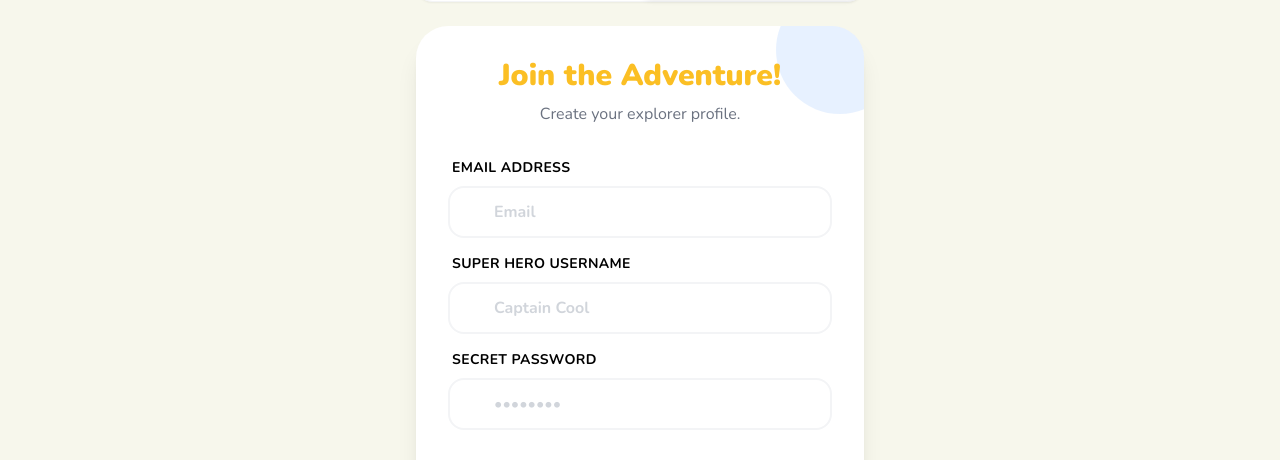
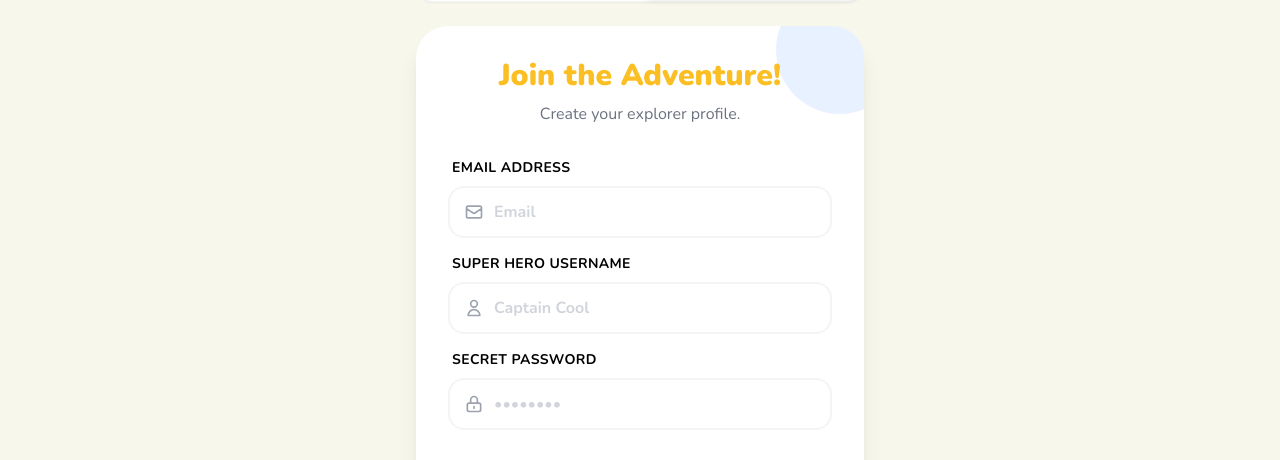
Before and after one commit to codehass/talait-translate-service-frontend, a Next.js app: page /register in a window 1280 px wide. Both pictures are taken after a click on the button "Sign Up". Shown: the part 228-688 px from the top of the page. Built offline with nearby package versions, Linux system fonts and the light colour scheme.

Commit message:
add for icons

```diff
--- a/src/app/register/page.tsx
+++ b/src/app/register/page.tsx
@@ -169,8 +169,18 @@ export default function AuthForms() {
 									required
 									icon={
 										<svg
-										// ... (SVG path)
-										></svg>
+											className="w-5 h-5"
+											fill="none"
+											stroke="currentColor"
+											viewBox="0 0 24 24"
+										>
+											<path
+												strokeLinecap="round"
+												strokeLinejoin="round"
+												strokeWidth="2"
+												d="M3 8l7.89 5.26a2 2 0 002.22 0L21 8M5 19h14a2 2 0 002-2V7a2 2 0 00-2-2H5a2 2 0 00-2 2v10a2 2 0 002 2z"
+											></path>
+										</svg>
 									}
 								/>
 							)}
@@ -184,12 +194,23 @@ export default function AuthForms() {
 								required
 								icon={
 									<svg
-									// ... (SVG path)
-									></svg>
+										className="w-5 h-5"
+										fill="none"
+										stroke="currentColor"
+										viewBox="0 0 24 24"
+									>
+										<path
+											strokeLinecap="round"
+											strokeLinejoin="round"
+											strokeWidth="2"
+											d="M16 7a4 4 0 11-8 0 4 4 0 018 0zM12 14a7 7 0 00-7 7h14a7 7 0 00-7-7z"
+										></path>
+									</svg>
 								}
 							/>
 
 							<Input
+								className="flex items-center"
 								label="Secret Password"
 								placeholder="••••••••"
 								type="password"
@@ -199,8 +220,18 @@ export default function AuthForms() {
 								required
 								icon={
 									<svg
-									// ... (SVG path)
-									></svg>
+										className="w-5 h-5"
+										fill="none"
+										stroke="currentColor"
+										viewBox="0 0 24 24"
+									>
+										<path
+											strokeLinecap="round"
+											strokeLinejoin="round"
+											strokeWidth="2"
+											d="M12 15v2m-6 4h12a2 2 0 002-2v-6a2 2 0 00-2-2H6a2 2 0 00-2 2v6a2 2 0 002 2zm10-10V7a4 4 0 00-8 0v4h8z"
+										></path>
+									</svg>
 								}
 							/>
 
--- a/src/components/Input.tsx
+++ b/src/components/Input.tsx
@@ -24,7 +24,7 @@ export const Input: React.FC<InputProps> = ({
 					{...props}
 				/>
 				{icon && (
-					<div className="absolute left-4 top-1/2 transform -translate-y-1/2 text-gray-400">
+					<div className="absolute inset-y-0 left-0 flex items-center pl-4 text-gray-400">
 						{icon}
 					</div>
 				)}
--- /dev/null
+++ b/src/middleware.ts
@@ -0,0 +1,27 @@
+import { NextResponse } from "next/server";
+
+import type { NextRequest } from "next/server";
+
+function isAuthenticated(request: NextRequest) {
+	const sessionToken = request.cookies.get("access_token")?.value;
+
+	return !!sessionToken;
+}
+
+export function middleware(request: NextRequest) {
+	const { pathname } = request.nextUrl;
+
+	if (pathname === "/translate") {
+		if (!isAuthenticated(request)) {
+			const loginUrl = new URL("/register", request.url);
+
+			return NextResponse.redirect(loginUrl);
+		}
+	}
+
+	return NextResponse.next();
+}
+
+export const config = {
+	matcher: ["/translate"],
+};
--- a/src/proxy.ts
+++ /dev/null
@@ -1,15 +0,0 @@
-import { NextResponse } from "next/server";
-import type { NextRequest } from "next/server";
-
-export function proxy(request: NextRequest) {
-	if (request.nextUrl.pathname === "/translate") {
-		const rewriteUrl = new URL("/register", request.url);
-		return NextResponse.rewrite(rewriteUrl);
-	}
-
-	return NextResponse.next();
-}
-
-export const config = {
-	matcher: ["/translate"],
-};
```
